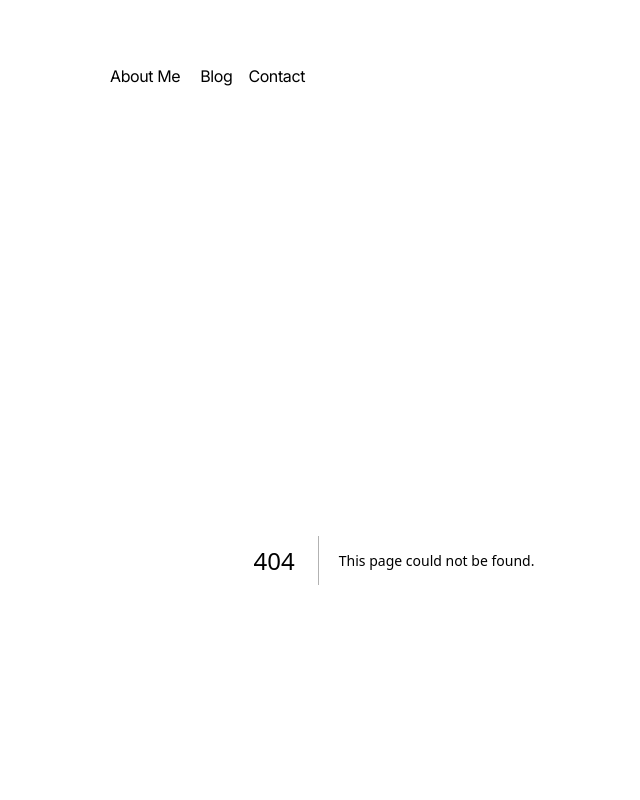
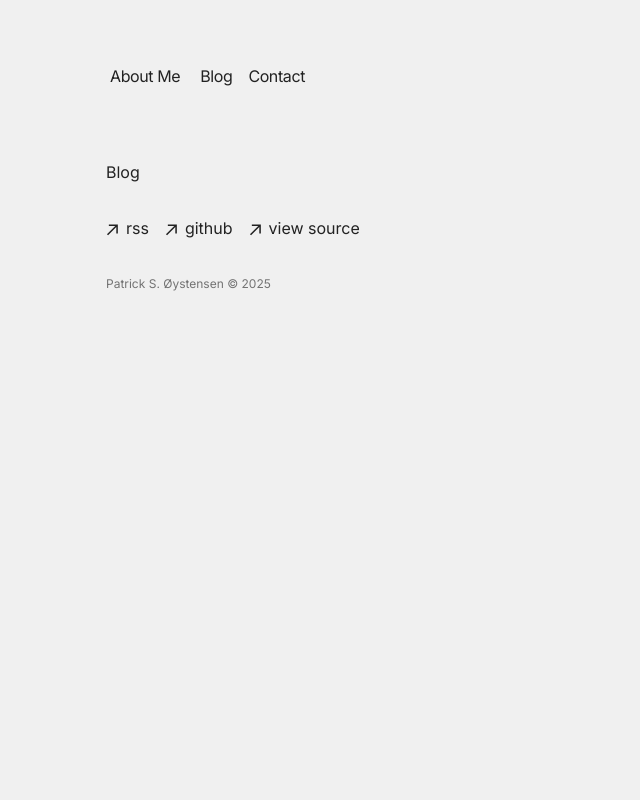
Before and after one commit to PatrickSolberg/personal_web, a Next.js app: page /blog in a window 1280 px wide. Before the commit this address had no page. Shown: the top 800 px of the page, without its empty margins (246-886 px from the left). Built offline with nearby package versions, Linux system fonts and the light colour scheme.

Commit message:
feat: add blog page

```diff
--- /dev/null
+++ b/src/app/blog/page.tsx
@@ -0,0 +1,3 @@
+export default function Blog() {
+  return <div>Blog</div>;
+}
```
